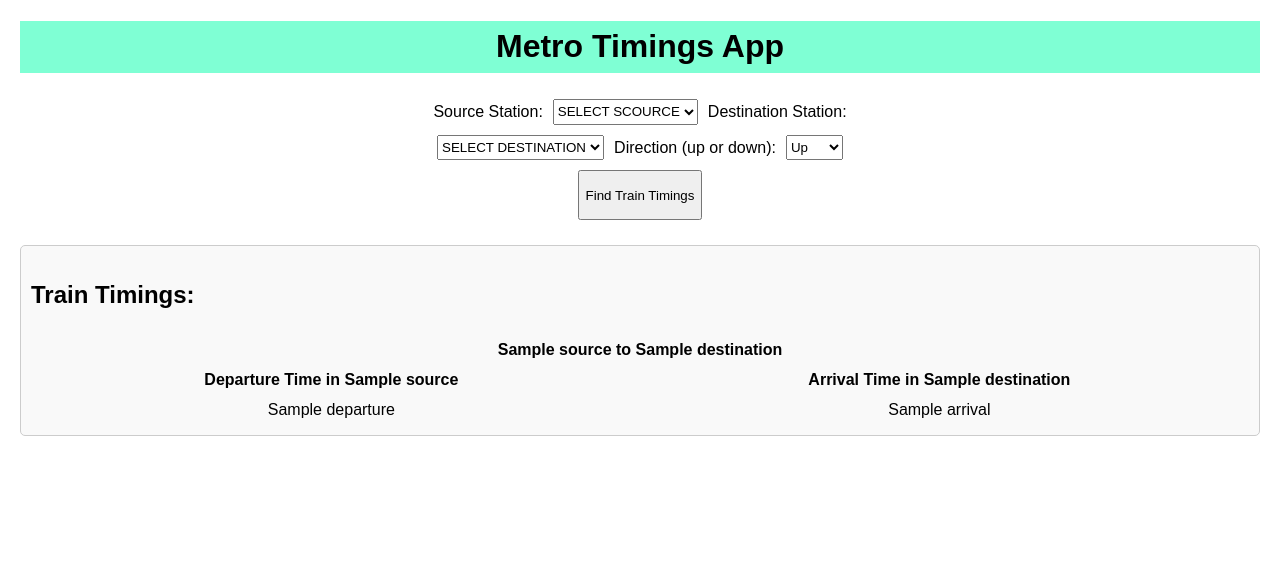
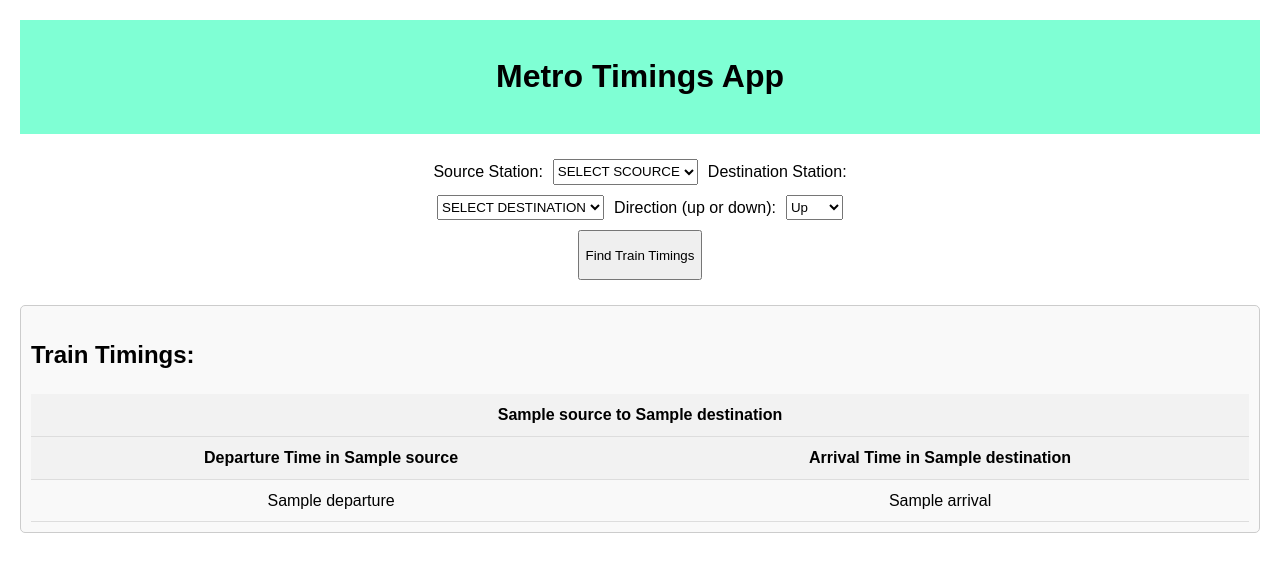
Before and after one commit to ARNAB-BOTMAS/timing_metro, a Flask app: template templates/index.html in a window 1280 px wide. Shown: the top 572 px of the page. Run offline with Flask 3, Linux system fonts and the light colour scheme; the template is opened without the code that fills it: most values are stand-ins (such as "Sample title", 1, 10 or a date in 2020).

Commit message:
first commit

```diff
--- a/templates/index.html
+++ b/templates/index.html
@@ -3,8 +3,6 @@
 <head>
     <title>Metro Timings App</title>
     <style>
-/* style.css */
-
         /* Add general styles */
         body {
             font-family: Arial, sans-serif;
@@ -12,8 +10,11 @@ body {
             margin: 20px;
         }
 
-h1 {
+        .head {
+            background-color: aquamarine;
+            color: black;
             text-align: center;
+            padding: 10px;
         }
 
         form {
@@ -22,6 +23,7 @@ form {
             display: flex;
             flex-wrap: wrap;
             justify-content: center;
+            margin-top: 20px;
         }
 
         label,
@@ -53,10 +55,35 @@ button {
             background-color: #f9f9f9;
         }
 
+        /* Make the table responsive */
+        table {
+            width: 100%;
+            border-collapse: collapse;
+        }
+
+        th,
+        td {
+            text-align: center;
+            padding: 8px;
+            border-bottom: 1px solid #ddd;
+        }
+
+        th {
+            background-color: #f2f2f2;
+        }
+
+        /* For screens smaller than 600px */
+        @media (max-width: 600px) {
+            th,
+            td {
+                font-size: 14px;
+            }
+        }
+
     </style>
 </head>
 <body>
-    <div class="head" style="background-color: aquamarine; color: black;">
+    <div class="head">
         <h1>Metro Timings App</h1>
     </div>
     <form method="post">
@@ -86,7 +113,7 @@ button {
     {% if result %}
     <div class="text-response">
         <h2>Train Timings:</h2>
-        <table style="width: 100%;">
+        <table>
             <tr>
                 <th colspan="2">{{ result[0].source }} to {{ result[0].destination }}</th>
             </tr>
@@ -96,8 +123,8 @@ button {
             </tr>
             {% for timing in result %}
                 <tr>
-                    <td style="text-align: center;">{{ timing.departure }}</td>
-                    <td style="text-align: center;">{{ timing.arrival }}</td>
+                    <td>{{ timing.departure }}</td>
+                    <td>{{ timing.arrival }}</td>
                 </tr>
             {% endfor %}
         </table>
@@ -108,7 +135,5 @@ button {
     </div>
 {% endif %}
 
-
-
 </body>
 </html>
```
Lines whose indentation alone changed are shown as unchanged.
